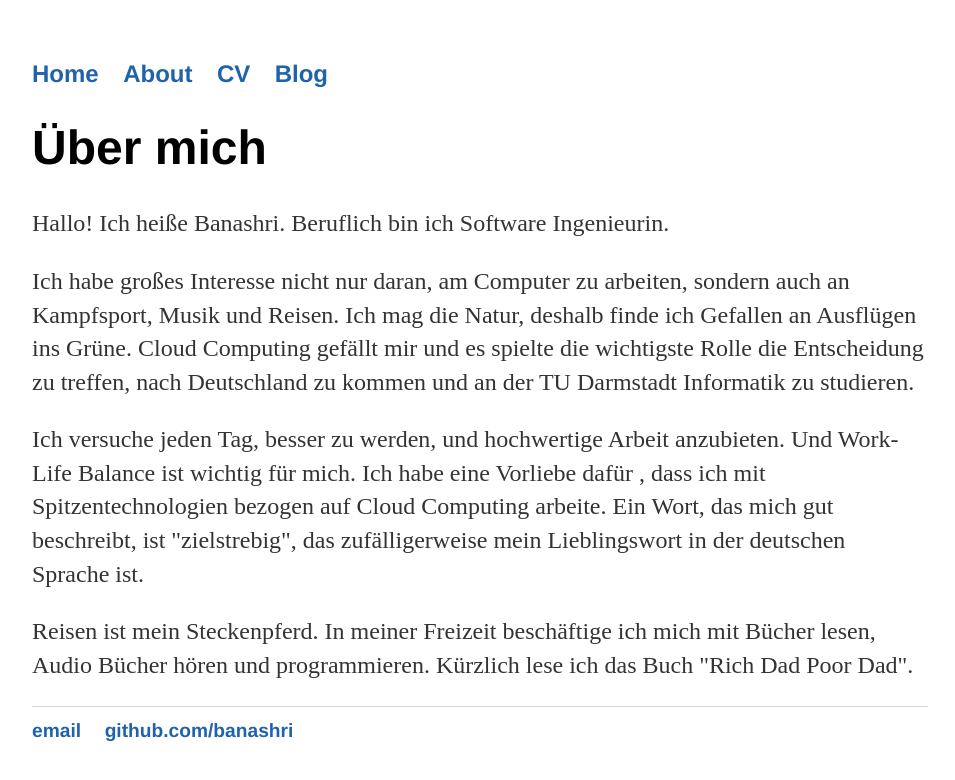
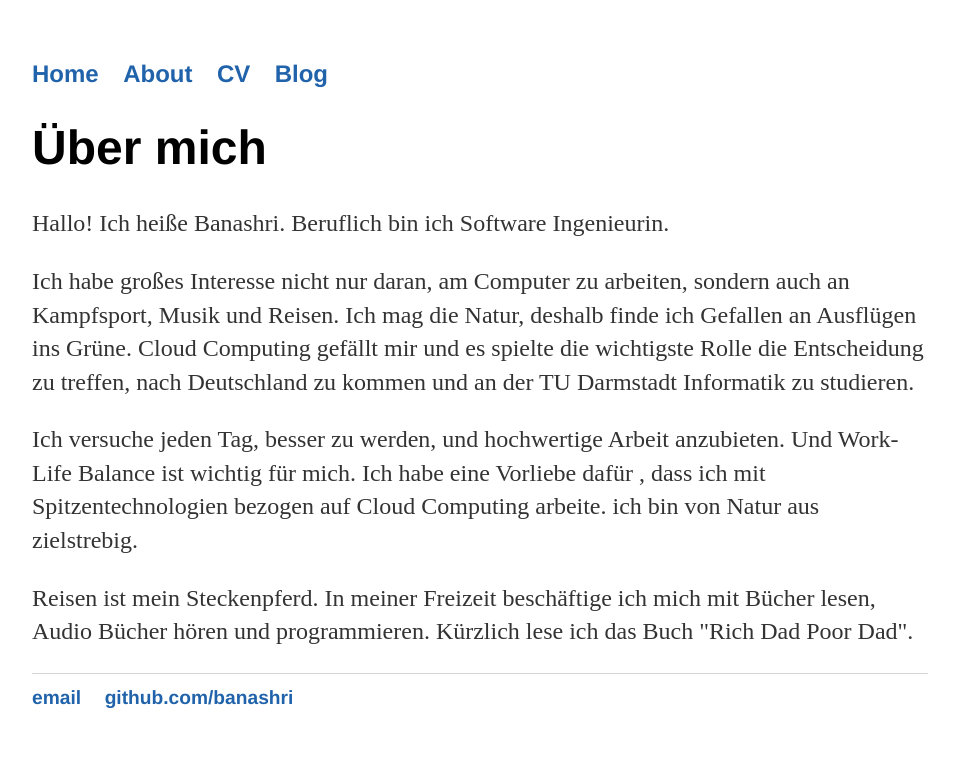
Before and after one commit to Banashri/banashri.github.io, a Jekyll site: the page built from about/index.html, in a window 1280 px wide. Shown: the top 780 px of the page, without its empty margins (160-1115 px from the left). Built offline with Jekyll 4.4.1, drawn with Linux system fonts in a browser that asks for light colours.

Commit message:
Update index.html

```diff
--- a/about/index.html
+++ b/about/index.html
@@ -16,8 +16,7 @@ Cloud Computing gefällt mir und es spielte die wichtigste Rolle die Entscheidun
 	kommen und an der TU Darmstadt Informatik zu studieren.</p>
 
 <p>Ich versuche jeden Tag, besser zu werden, und hochwertige Arbeit anzubieten. Und Work-Life Balance ist wichtig für mich.
-Ich habe eine Vorliebe dafür , dass ich mit Spitzentechnologien bezogen auf Cloud Computing arbeite.
-Ein Wort, das mich gut beschreibt, ist "zielstrebig", das zufälligerweise mein Lieblingswort in der deutschen Sprache ist.
+Ich habe eine Vorliebe dafür , dass ich mit Spitzentechnologien bezogen auf Cloud Computing arbeite. ich bin von Natur aus zielstrebig.
 
 
 	</p>
```
